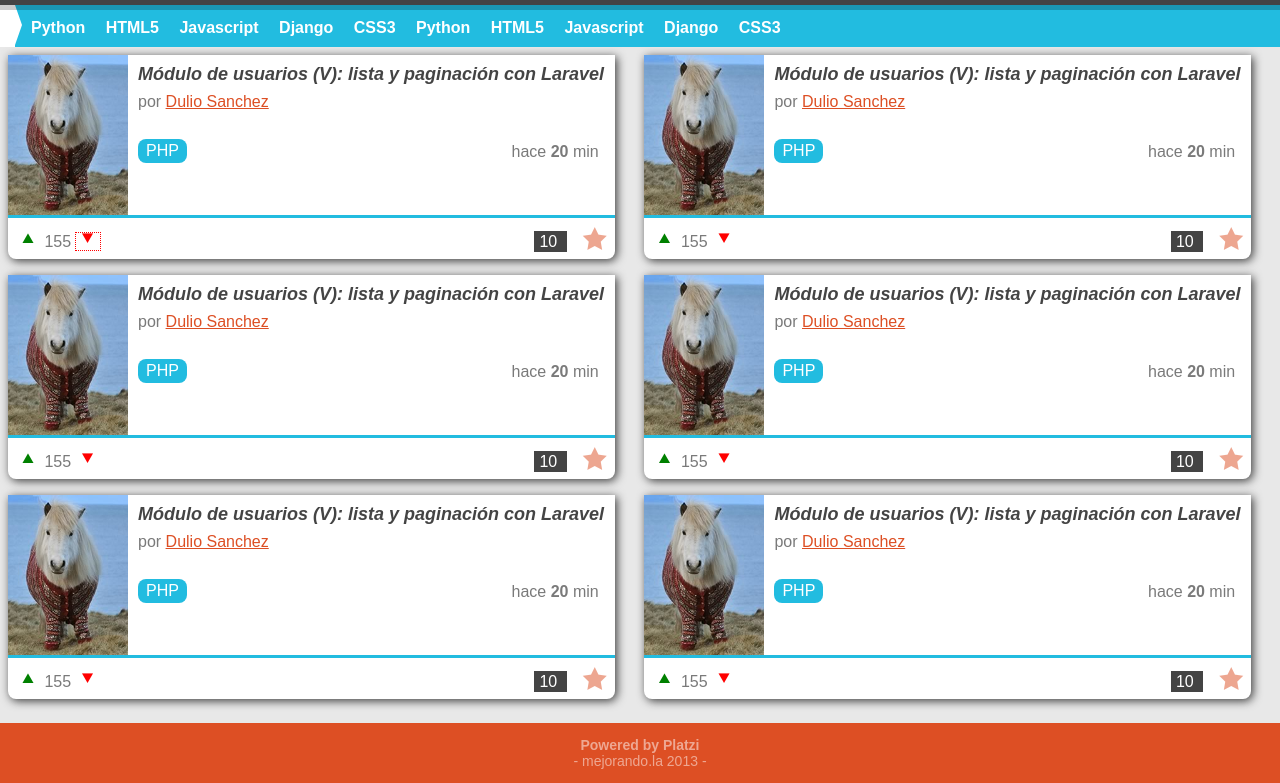
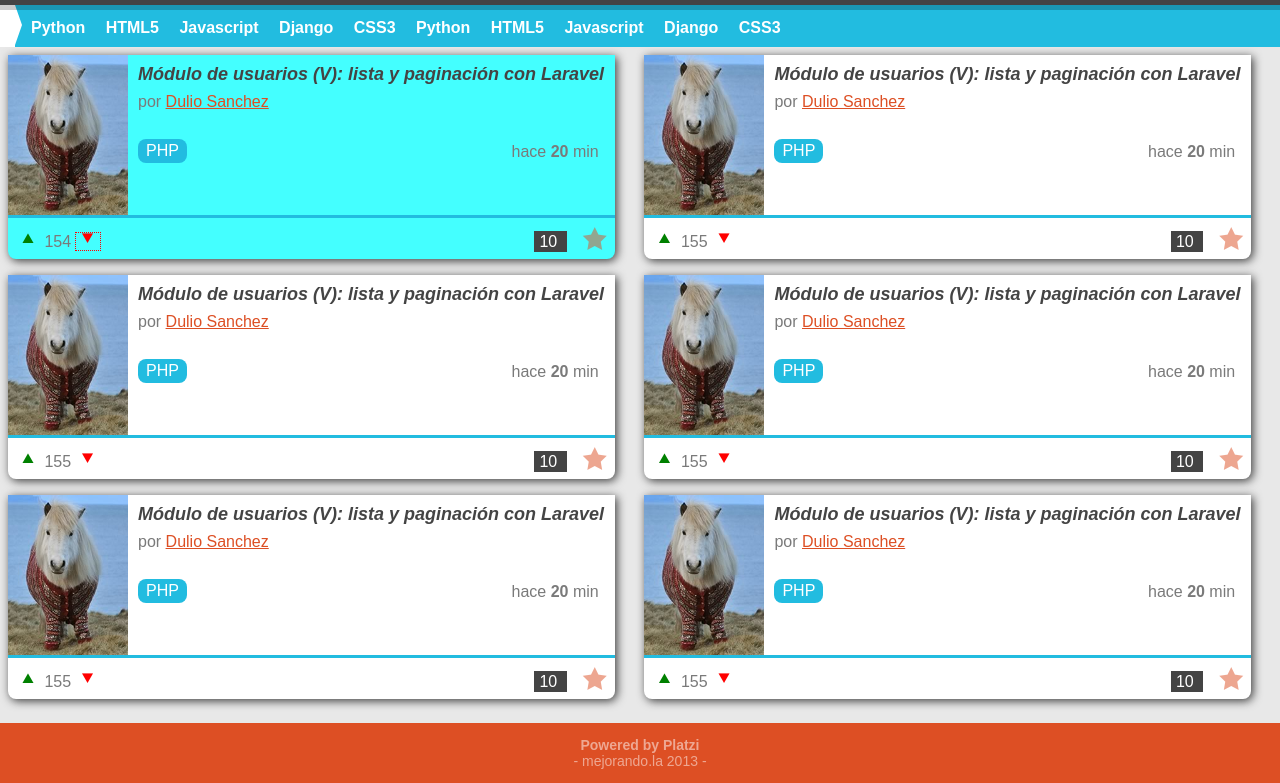
Before and after one commit to Omegadiaz/curso_frontend, a plain HTML site: page index.html in a window 1280 px wide. Both pictures are taken after a click on the link 87 px from the left and 308 px from the top of the page. Shown: the part 67-850 px from the top of the page. Drawn offline with Linux system fonts and the light colour scheme; files whose address does not match are found by name.

Commit message:
JS Acabado
Formulario funcionando.
Contador de votos.
Selector de color.

```diff
--- a/index.html
+++ b/index.html
@@ -334,6 +334,41 @@
 
 
 		});//END Function
+
+		function crearContador(valorInicial) {
+				var contador = valorInicial || 0;
+				return {
+					up : function() {
+						return ++contador;
+					},
+					down : function() {
+						return --contador;
+					}
+				};
+
+			};
+			$('.total').each(function(i, elem){ //Función anónima
+				var contTotal = crearContador(elem.innerHTML);//innerHTML= valor que tenía el elem
+				$(elem)
+					.siblings('.up')
+						.on('click', function(ev){
+							ev.preventDefault();
+							$(elem).html(contTotal.up());
+						})//Up funcionando
+				//$(elem)
+					.siblings('.down')
+						.on('click', function(ev){
+							ev.preventDefault();
+							$(elem).html(contTotal.down());
+						});//Fin de down
+
+			});//END Función anónima
+			$('.posts').on('click', '.post', function(){//Seleccion
+						$(this).css({
+							'background' : '#4Ff',
+
+						});
+					});//Fin de selección
 	</script>
 
 </body>
```
